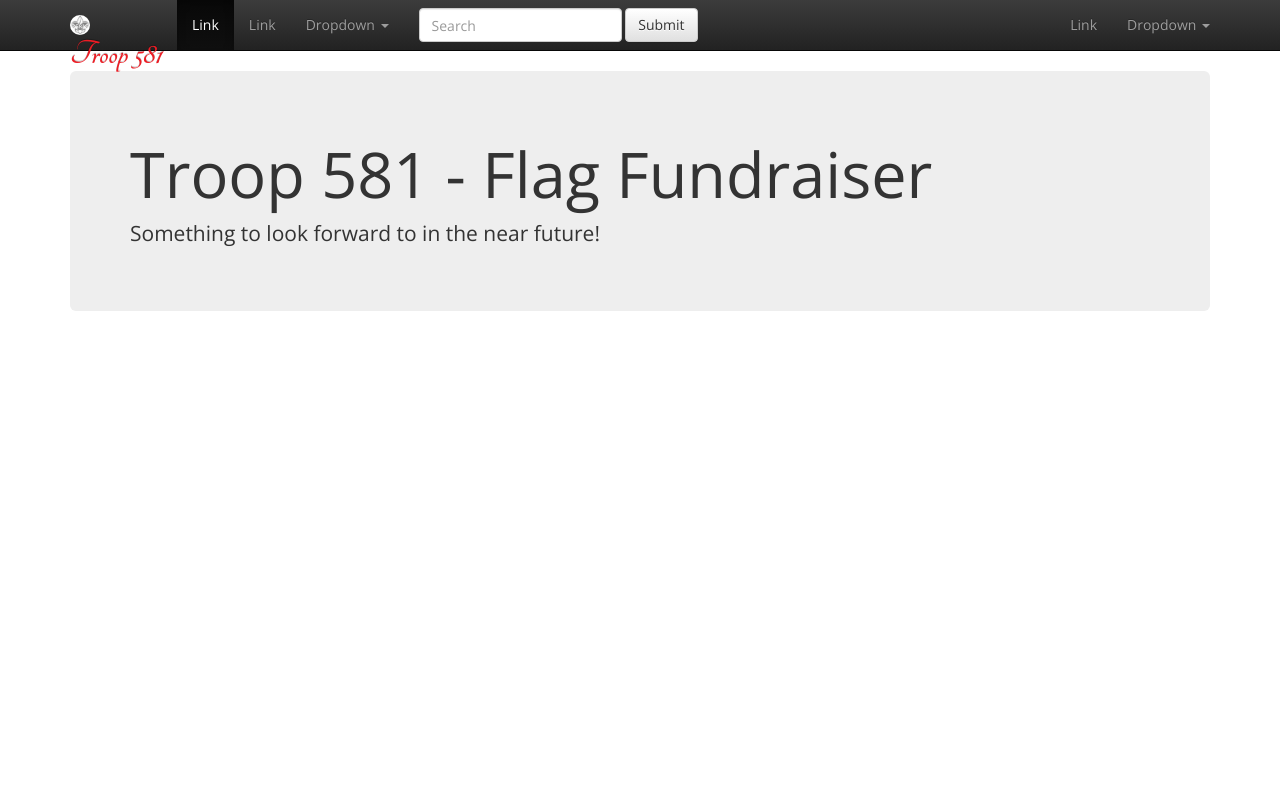
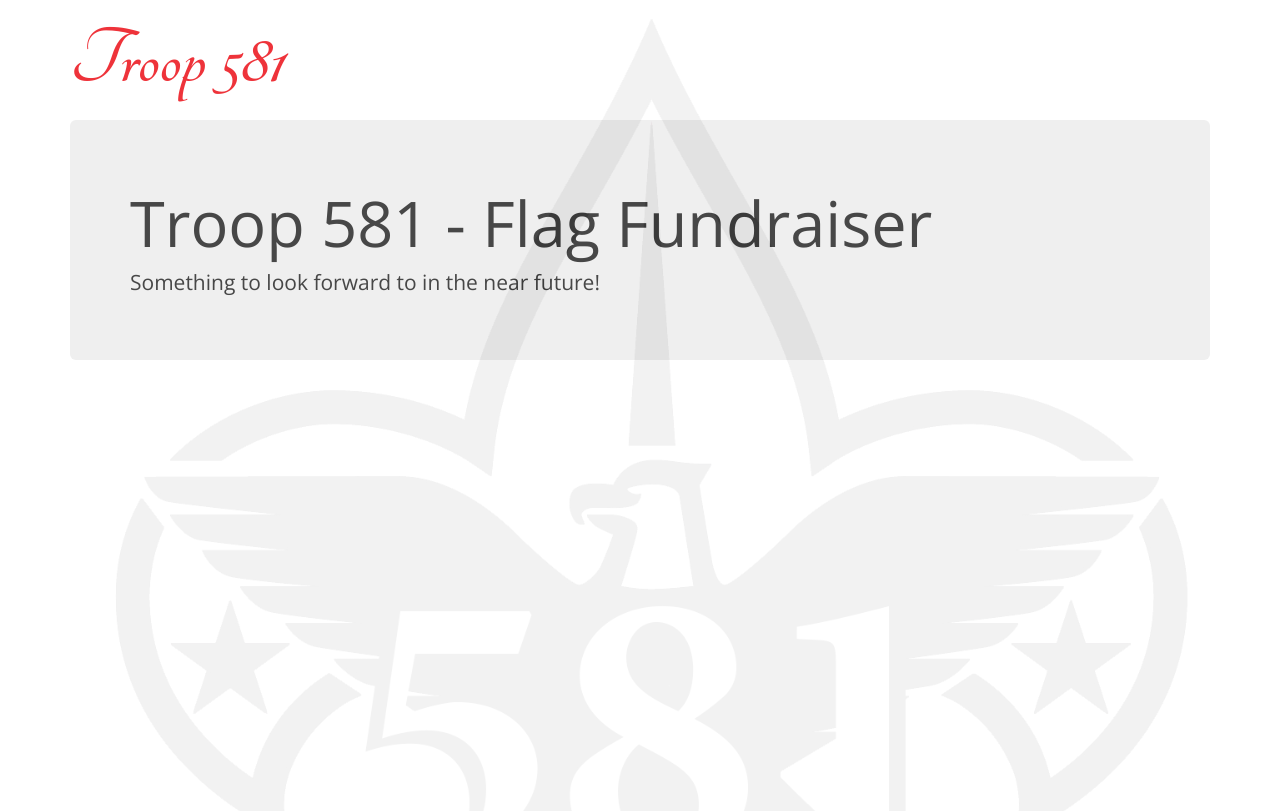
Before and after one commit to troop581/troop581.github.io, a plain HTML site: page index.html in a window 1280 px wide. Shown: the top 811 px of the page. Drawn offline with nearby package versions, Linux system fonts and the light colour scheme; some packages are replaced by stand-ins of ours.

Commit message:
2015-02-09

```diff
--- a/app/layout/header.html
+++ b/app/layout/header.html
@@ -1,54 +1,5 @@
 <div ng-controller="header as vm">
-    <nav class="navbar navbar-inverse navbar-static-top">
         <div class="container">
-            <!-- Brand and toggle get grouped for better mobile display -->
-            <div class="navbar-header">
-                <button type="button" class="navbar-toggle collapsed" data-toggle="collapse" data-target="#bs-example-navbar-collapse-1">
-                    <span class="sr-only">Toggle navigation</span>
-                    <span class="icon-bar"></span>
-                    <span class="icon-bar"></span>
-                    <span class="icon-bar"></span>
-                </button>
-                <a class="navbar-brand" href="#"><img src="../../content/images/troop581.jpg" class="img-circle" width="20px" /><span class="h3"> Troop 581</span></a>
-            </div>
-            <!-- Collect the nav links, forms, and other content for toggling -->
-            <div class="collapse navbar-collapse" id="bs-example-navbar-collapse-1">
-                <ul class="nav navbar-nav">
-                    <li class="active"><a href="#">Link <span class="sr-only">(current)</span></a></li>
-                    <li><a href="#">Link</a></li>
-                    <li class="dropdown">
-                        <a href="#" class="dropdown-toggle" data-toggle="dropdown" role="button" aria-expanded="false">Dropdown <span class="caret"></span></a>
-                        <ul class="dropdown-menu" role="menu">
-                            <li><a href="#">Action</a></li>
-                            <li><a href="#">Another action</a></li>
-                            <li><a href="#">Something else here</a></li>
-                            <li class="divider"></li>
-                            <li><a href="#">Separated link</a></li>
-                            <li class="divider"></li>
-                            <li><a href="#">One more separated link</a></li>
-                        </ul>
-                    </li>
-                </ul>
-                <form class="navbar-form navbar-left" role="search">
-                    <div class="form-group">
-                        <input type="text" class="form-control" placeholder="Search">
-                    </div>
-                    <button type="submit" class="btn btn-default">Submit</button>
-                </form>
-                <ul class="nav navbar-nav navbar-right">
-                    <li><a href="#">Link</a></li>
-                    <li class="dropdown">
-                        <a href="#" class="dropdown-toggle" data-toggle="dropdown" role="button" aria-expanded="false">Dropdown <span class="caret"></span></a>
-                        <ul class="dropdown-menu" role="menu">
-                            <li><a href="#">Action</a></li>
-                            <li><a href="#">Another action</a></li>
-                            <li><a href="#">Something else here</a></li>
-                            <li class="divider"></li>
-                            <li><a href="#">Separated link</a></li>
-                        </ul>
-                    </li>
-                </ul>
-            </div><!-- /.navbar-collapse -->
-        </div><!-- /.container-fluid -->
-    </nav>
+            <img src="../../content/images/troop581.jpg" id="watermark-logo"/><span class="logo"> Troop 581</span>
+        </div>
 </div>
--- a/app/styles.scss
+++ b/app/styles.scss
@@ -441,12 +441,17 @@ body {
     font-family: 'Open Sans', 'open-sans', Arial, 'Helvetica Neue', sans-serif;
 }
 
-.navbar-brand {
-    h1,h2,h3,h4,h5,h6,.h1,.h2,.h3,.h4,.h5,.h6 {
-        font-family: 'Tangerine', 'Brush Script MT';
-        font-weight:700;
-        font-size: 2em;
-        color: $red;
-        margin:0;
-    }
+.logo {
+    font-family: 'Tangerine', 'Brush Script MT';
+    font-weight: 700;
+    font-size: 6em;
+    color: $red;
 }
+
+#watermark-logo {
+    width: 100%;
+    position:absolute;
+    top: 5px;
+    left: 5px;
+    opacity: .1;
+}
```
Also changed, not shown: app/styles.css, app/styles.min.css, 1 other file.
